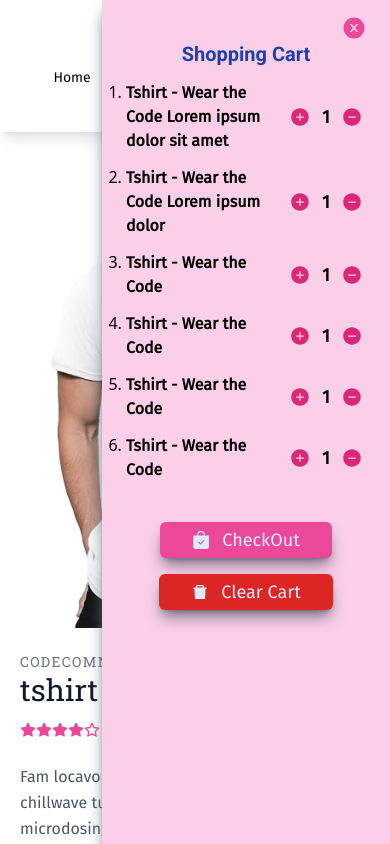
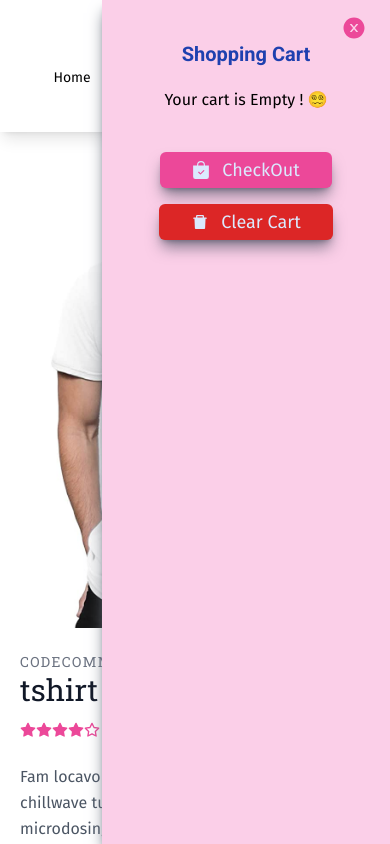
Before and after one commit to SantoshPhaiju/CodeCommerce, a Next.js app: page /products/tshirt in a window 390 px wide. Both pictures are taken after a click on the icon 217 px from the left and 108 px from the top of the page. Shown: the top 844 px of the page. Built offline with nearby package versions, Linux system fonts and the light colour scheme.

Commit message:
creating some cart states for the app

```diff
--- a/components/Navbar.js
+++ b/components/Navbar.js
@@ -7,7 +7,8 @@ import { AiFillCloseCircle, AiFillDelete } from "react-icons/ai";
 import { AiFillPlusCircle, AiFillMinusCircle } from "react-icons/ai";
 import { BsFillBagCheckFill } from "react-icons/bs";
 
-const Navbar = () => {
+const Navbar = ({cart, removeFromCart, clearCart, subTotal}) => {
+  // console.log(cart, addToCart, removeFromCart, clearCart, subTotal);
   const ref = useRef();
   const toggleCart = () => {
     if (ref.current.classList.contains("translate-x-full")) {
@@ -58,21 +59,21 @@ const Navbar = () => {
           </ul>
         </nav>
 
-        <div className="buttons flex items-center justify-center md:mr-7 text-xl md:text-3xl space-x-4 mb-3 md:mb-0">
+        <div className="buttons flex items-center justify-center md:mr-7 text-xl md:text-3xl space-x-4 mb-3 md:mb-0 relative">
           <span className="font-firasans text-base">Cart</span>
           <AiOutlineShoppingCart
             className="cursor-pointer text-2xl"
             onClick={toggleCart}
           />
           <span
-            class="absolute top-4 right-7 px-2 py-1 translate-x-1/2 -translate-y-1/2 bg-pink-600 rounded-full text-xs text-white cursor-pointer"
+            className="absolute top-0 right-0 px-2 py-1 translate-x-1/2 -translate-y-1/2 bg-pink-600 rounded-full text-xs text-white cursor-pointer"
             onClick={toggleCart}
           >
             1
           </span>
         </div>
         <div
-          className="sidebar fixed top-0 right-0 bg-pink-200 px-6 py-10 transition-all transform translate-x-full duration-300 w-72 md:w-96 2xl:w-[27vw] h-[100vh] shadow-lg shadow-gray-500 z-20 font-medium"
+          className="sidebar fixed top-0 right-0 bg-pink-200 px-6 py-10 transition-all transform translate-x-full duration-300 w-72 md:w-96 2xl:w-[25vw] h-[100vh] shadow-lg shadow-gray-500 z-20 font-medium"
           ref={ref}
         >
           <h2 className="font-bold text-xl text-center mb-2 font-roboto text-blue-800 xl:text-2xl 2xl:text-3xl">
@@ -82,85 +83,35 @@ const Navbar = () => {
             <AiFillCloseCircle className="text-2xl cursor-pointer text-pink-500" />
           </span>
           <ol className="list-decimal">
-            <li>
-              <div className="item flex my-3 font-firasans text-base 2xl:text-lg font-normal text-black">
-                <div className="w-2/3 font-semibold">
-                  Tshirt - Wear the Code Lorem ipsum dolor sit amet
-                </div>
-                <div className="w-1/3 font-semibold flex items-center justify-center gap-3 text-lg">
-                  <AiFillPlusCircle className="text-xl text-pink-600 cursor-pointer" />
-                  <span>1</span>
-                  <AiFillMinusCircle className="text-xl text-pink-600 cursor-pointer" />
-                </div>
-              </div>
-            </li>
-            <li>
-              <div className="item flex my-3 font-firasans text-base 2xl:text-lg font-normal text-black ">
-                <div className="w-2/3 font-semibold">
-                  Tshirt - Wear the Code Lorem ipsum dolor
-                </div>
-                <div className="w-1/3 font-semibold flex items-center justify-center gap-3 text-lg">
-                  <AiFillPlusCircle className="text-xl text-pink-600 cursor-pointer" />
-                  <span>1</span>
-                  <AiFillMinusCircle className="text-xl text-pink-600 cursor-pointer" />
-                </div>
-              </div>
-            </li>
-            <li>
-              <div className="item flex my-3 font-firasans text-base 2xl:text-lg font-normal text-black ">
-                <div className="w-2/3 font-semibold">
-                  Tshirt - Wear the Code
-                </div>
-                <div className="w-1/3 font-semibold flex items-center justify-center gap-3 text-lg">
-                  <AiFillPlusCircle className="text-xl text-pink-600 cursor-pointer" />
-                  <span>1</span>
-                  <AiFillMinusCircle className="text-xl text-pink-600 cursor-pointer" />
-                </div>
-              </div>
-            </li>
-            <li>
-              <div className="item flex my-3 font-firasans text-base 2xl:text-lg font-normal text-black ">
-                <div className="w-2/3 font-semibold">
-                  Tshirt - Wear the Code
-                </div>
-                <div className="w-1/3 font-semibold flex items-center justify-center gap-3 text-lg">
-                  <AiFillPlusCircle className="text-xl text-pink-600 cursor-pointer" />
-                  <span>1</span>
-                  <AiFillMinusCircle className="text-xl text-pink-600 cursor-pointer" />
-                </div>
-              </div>
-            </li>
-            <li>
-              <div className="item flex my-3 font-firasans text-base 2xl:text-lg font-normal text-black ">
-                <div className="w-2/3 font-semibold">
-                  Tshirt - Wear the Code
-                </div>
-                <div className="w-1/3 font-semibold flex items-center justify-center gap-3 text-lg">
-                  <AiFillPlusCircle className="text-xl text-pink-600 cursor-pointer" />
-                  <span>1</span>
-                  <AiFillMinusCircle className="text-xl text-pink-600 cursor-pointer" />
-                </div>
-              </div>
-            </li>
-            <li>
-              <div className="item flex my-3 font-firasans text-base 2xl:text-lg font-normal text-black ">
-                <div className="w-2/3 font-semibold">
-                  Tshirt - Wear the Code
-                </div>
-                <div className="w-1/3 font-semibold flex items-center justify-center gap-3 text-lg">
-                  <AiFillPlusCircle className="text-xl text-pink-600 cursor-pointer" />
-                  <span>1</span>
-                  <AiFillMinusCircle className="text-xl text-pink-600 cursor-pointer" />
-                </div>
-              </div>
-            </li>
+            {Object.keys(cart).length == 0 && <div className="text-center my-5 font-light font-firasans">
+                Your cart is Empty ! 😵‍💫
+              </div>}
+            {Object.keys(cart).map((k) =>{
+              return (
+                <li key={k}>
+                  <div className="item flex my-3 text-base 2xl:text-lg font-firasans font-medium text-black">
+                    <div className="w-2/3">{cart[k].name}</div>
+                    <div className="w-1/3 flex items-center justify-center gap-3 text-lg">
+                      <AiFillMinusCircle className="text-xl text-pink-600 cursor-pointer" />
+                      <span>{cart[k].qty}</span>
+                      <AiFillPlusCircle className="text-xl text-pink-600 cursor-pointer" />
+                    </div>
+                  </div>
+                </li>
+              );
+            })}
+
+
+
+
+
           </ol>
           <div className="button flex flex-col lg:flex-row gap-4 justify-center items-center my-10 lg:space-x-3">
             <button className="font-firasans bg-pink-500 py-1 text-lg px-8 md:px-5 text-blue-100 font-medium text-center rounded-md shadow-lg shadow-gray-700/60 hover:bg-pink-700 flex items-center justify-center space-x-3">
               <BsFillBagCheckFill />
               <span>CheckOut</span>
             </button>
-            <button className="font-firasans bg-red-600 py-1 text-lg px-8 md:px-5 text-blue-100 font-medium text-center rounded-md shadow-lg shadow-gray-700/60 hover:bg-red-800 flex items-center justify-center space-x-3">
+            <button className="font-firasans bg-red-600 py-1 text-lg px-8 md:px-5 text-blue-100 font-medium text-center rounded-md shadow-lg shadow-gray-700/60 hover:bg-red-800 flex items-center justify-center space-x-3" onClick={clearCart}>
               <AiFillDelete />
               <span>Clear Cart</span>
             </button>
--- a/pages/_app.js
+++ b/pages/_app.js
@@ -1,13 +1,71 @@
+import { useEffect, useState } from "react";
 import Footer from "../components/Footer";
 import Navbar from "../components/Navbar";
 import "../styles/globals.css";
 
 function MyApp({ Component, pageProps }) {
+  const [cart, setCart] = useState({});
+  const [subTotal, setSubTotal] = useState(0);
+
+  useEffect(() => {
+    console.log("This is the useeffect from the _app.js");
+
+    try {
+      if(localStorage.getItem("cart")){
+        setCart(JSON.parse(localStorage.getItem("cart")));
+      }
+    } catch (error) {
+      console.error(error);
+      localStorage.clear();
+    }
+  }, []);
+
+  const saveCart = (myCart) =>{
+    localStorage.setItem("cart", JSON.stringify(myCart))
+    let subt = 0;
+    let keys = Object.keys(myCart)
+    for (let i = 0; i < keys.length; i++) {
+      subt += myCart[keys[i]].price * myCart[keys[i]].qty;
+    }
+    setSubTotal(subt);
+  }
+
+  const addToCart = (itemCode, qty, price, name, size, variant) =>{
+    let newCart = cart;
+    if(itemCode in cart){
+      newCart[itemCode].qty = newCart[itemCode].qty + qty;
+    }else{
+      newCart[itemCode] = {qty: 1, price, name, size, variant};
+    }
+    // console.log(newCart)
+    setCart(newCart);
+    saveCart(newCart);
+  }
+
+  const clearCart = () =>{
+    setCart({});
+    saveCart({});
+    localStorage.clear();
+  }
+
+const removeFromCart = (itemCode, qty, price, name, size, variant) => {
+  let newCart = cart;
+  if (itemCode in cart) {
+    newCart[itemCode].qty = newCart[itemCode].qty - qty;
+  }
+  if(newCart[itemCode]["qty"] <=0){
+    delete newCart[itemCode];
+  }
+  setCart(newCart);
+  saveCart(newCart);
+};
+
+
   return (
     <>
-      <Navbar />
+      <Navbar addToCart={addToCart} cart={cart} removeFromCart={removeFromCart} clearCart={clearCart} subTotal={subTotal} />
       <div className='min-h-[40vh] overflow-x-hidden'>
-      <Component {...pageProps} />
+      <Component addToCart={addToCart} cart={cart} removeFromCart={removeFromCart} clearCart={clearCart} subTotal={subTotal} {...pageProps} />
       </div>
       <Footer />
     </>
--- a/pages/products/[slug].js
+++ b/pages/products/[slug].js
@@ -3,7 +3,7 @@ import Image from "next/image";
 import { useState } from "react";
 import {HiOutlineShoppingCart} from 'react-icons/hi'
 
-const Slug = () => {
+const Slug = ({addToCart}) => {
   const router = useRouter();
   const { slug } = router.query;
 
@@ -191,7 +191,9 @@ const Slug = () => {
                 <span className="title-font font-robotoslab font-medium text-xl lg:text-2xl text-gray-900">
                   NRs.500.00
                 </span>
-                <button className="flex ml-auto text-white bg-pink-500 border-0 py-2 px-3 sm:px-6 focus:outline-none hover:bg-pink-600 rounded font-firasans font-medium">
+                <button className="flex ml-auto text-white bg-pink-500 border-0 py-2 px-3 sm:px-6 focus:outline-none hover:bg-pink-600 rounded font-firasans font-medium" onClick={() => {
+                  addToCart(slug, 1, 500, "Tshirt(XL, Blue)", "XL", "Blue")
+                  }}>
                   Add to Cart
                 </button>
                 <button className="rounded-full w-10 h-10 bg-gray-200 p-0 border-0 inline-flex items-center justify-center text-gray-500 ml-4">
--- a/tailwind.config.js
+++ b/tailwind.config.js
@@ -5,7 +5,7 @@ module.exports = {
     "./components/**/*.{js,ts,jsx,tsx}",
   ],
   theme: {
-    extend: {},
+    extend: {
       fontFamily: {
         ubuntu: "Ubuntu",
         roboto: "Roboto",
@@ -15,5 +15,6 @@ module.exports = {
         dancingscript: "Dancing Script",
       },
     },
+  },
   plugins: [],
 };
```
Lines whose indentation alone changed are shown as unchanged.
